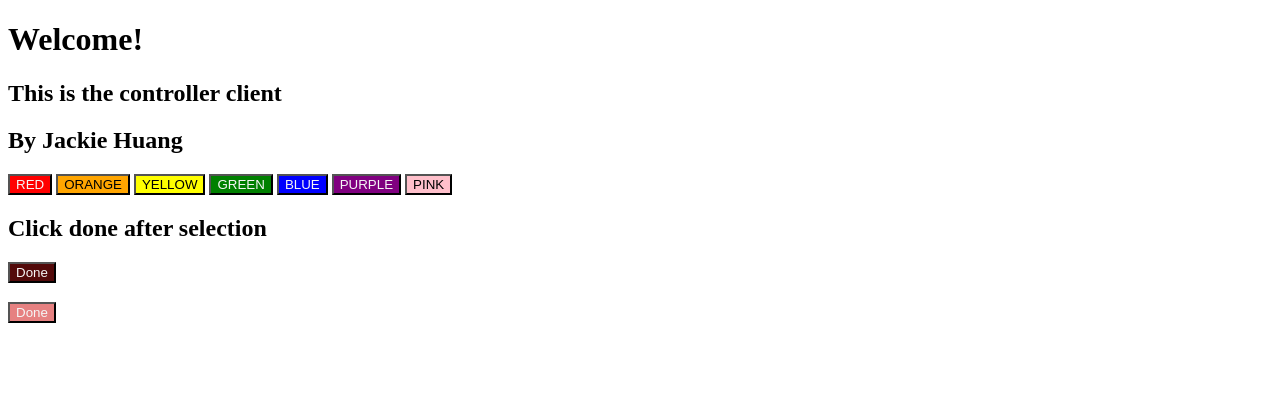
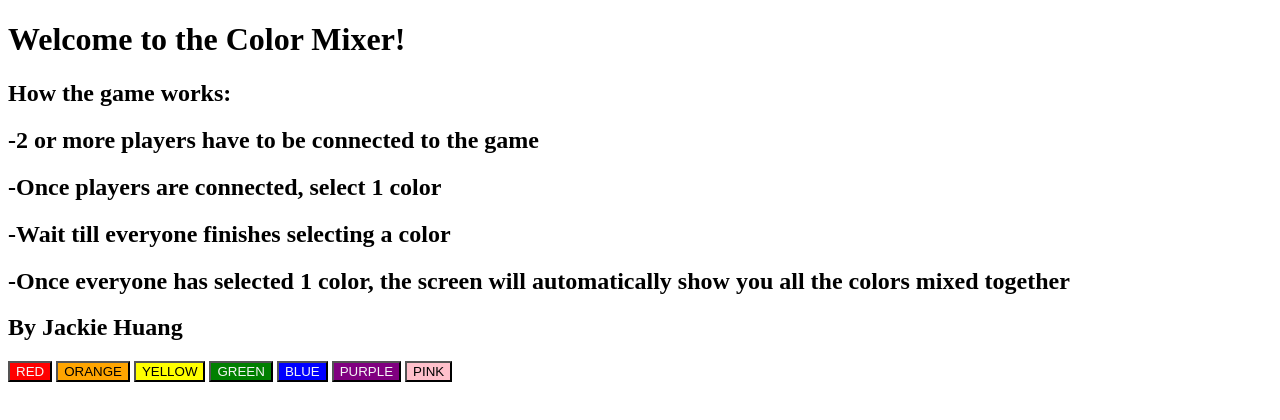
Before and after one commit to Jackieh55555/Assignment-3, a website: page public/collaborate.html in a window 1280 px wide. Drawn offline with nearby package versions, Linux system fonts and the light colour scheme; no server answers.

Commit message:
Adding rules to game

```diff
--- a/public/collaborate.html
+++ b/public/collaborate.html
@@ -3,8 +3,12 @@
     <head>
     </head>
     <body>
-        <h1>Welcome!</h1>
-        <h2>This is the controller client</h2>
+        <h1>Welcome to the Color Mixer!</h1>
+        <h2>How the game works:</h2>
+        <h2>-2 or more players have to be connected to the game</h2>
+        <h2>-Once players are connected, select 1 color</h2>
+        <h2>-Wait till everyone finishes selecting a color</h2>
+        <h2>-Once everyone has selected 1 color, the screen will automatically show you all the colors mixed together</h2>
         <h2>By Jackie Huang </h2>
         <!-- some very nice color buttons -->
         <button id="red" style="background-color:red; color:whitesmoke;">RED</button>
@@ -14,10 +18,6 @@
         <button id="blue" style="background-color:blue; color:whitesmoke;">BLUE</button>
         <button id="purple" style="background-color:purple; color:whitesmoke;">PURPLE</button>
         <button id="pink" style="background-color:pink; color:black;">PINK</button>
-        <h2>Click done after selection</h2>
-        <button id="Done" style="background-color:rgb(83, 10, 10); color:whitesmoke;">Done</button>
-        <h2></h2>
-        <button id="Test" style="background-color:rgb(230, 129, 129); color:whitesmoke;">Done</button>
 
         <!-- scripts go to bottom if you want them to execute AFTER the rest of the web page renders -->
         <script src="/socket.io/socket.io.js"></script>
```
